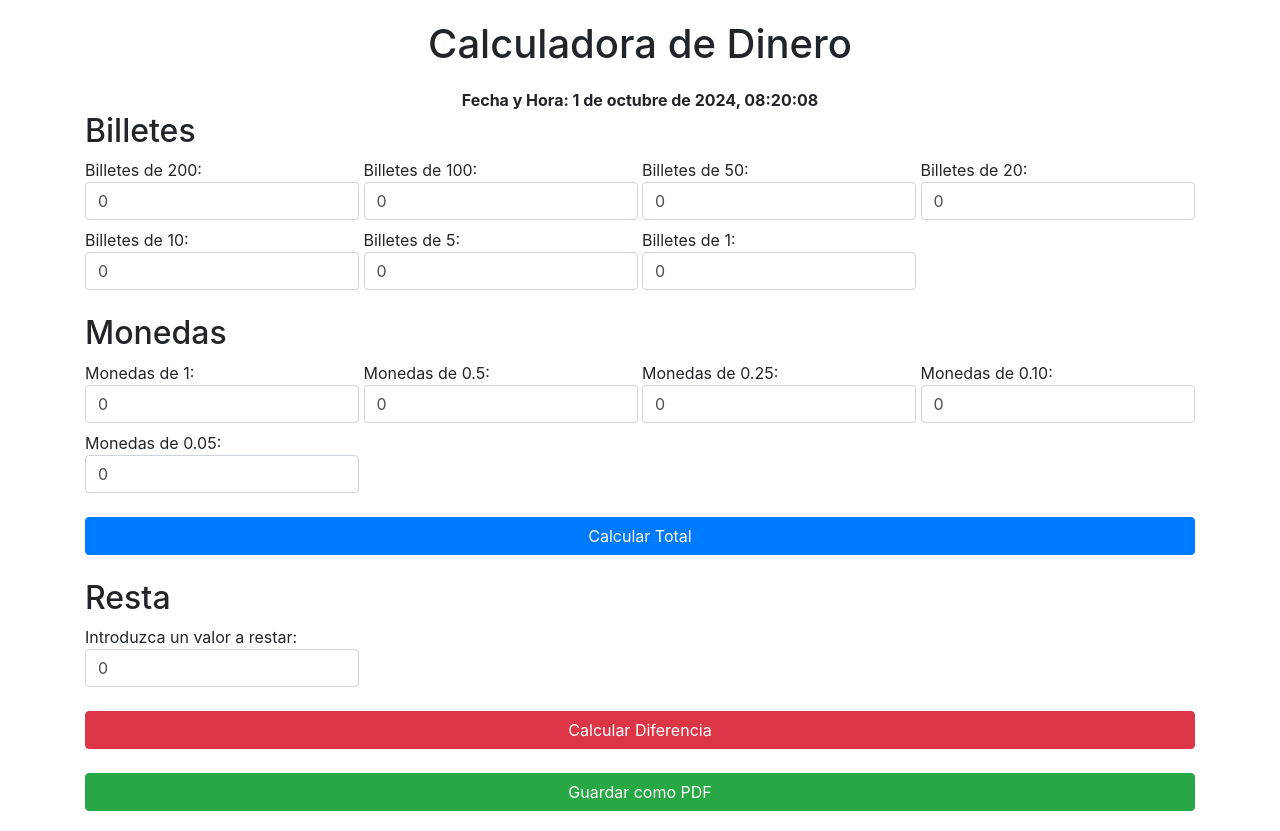
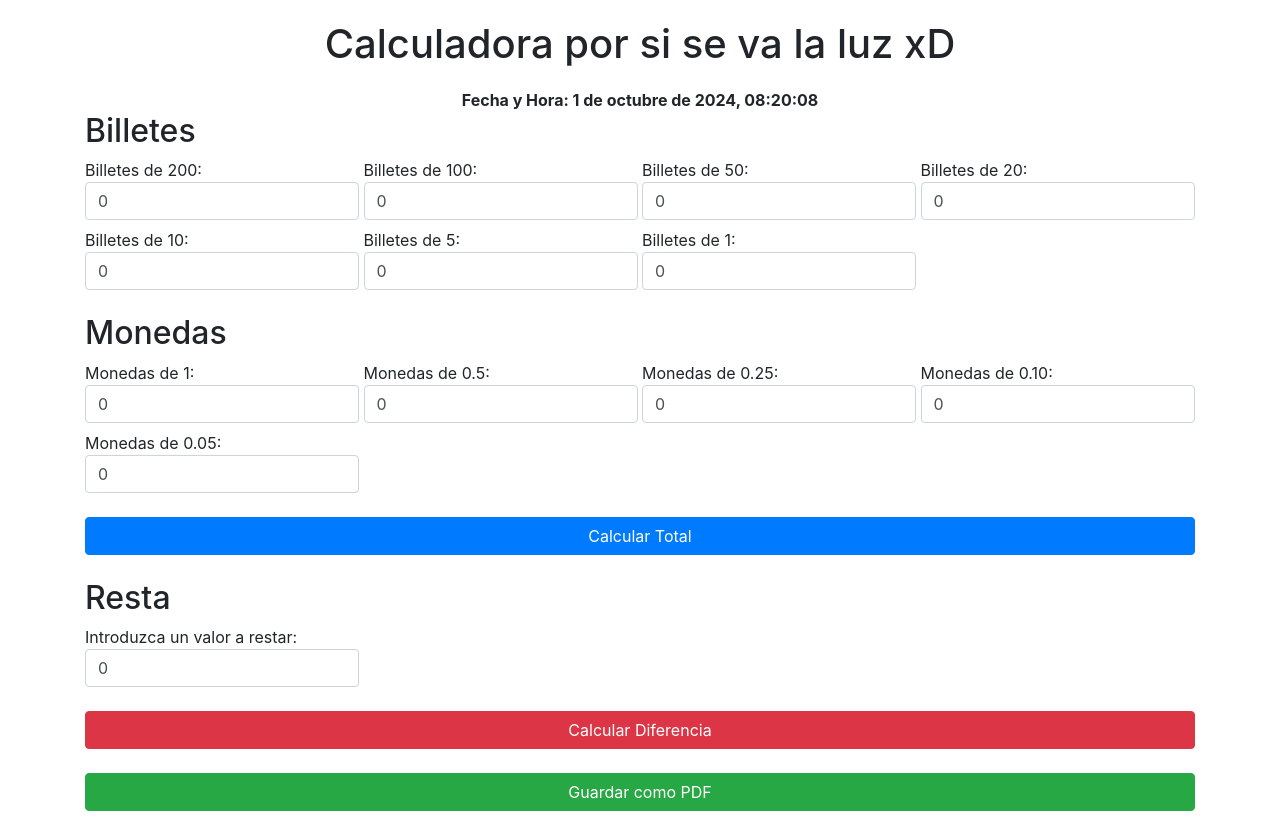
Before and after one commit to Gestrada7/Calc, a plain HTML site: page index.html in a window 1280 px wide. Drawn offline with nearby package versions, Linux system fonts and the light colour scheme.

Commit message:
Update index.html

```diff
--- a/index.html
+++ b/index.html
@@ -23,7 +23,7 @@
 </head>
 <body>
     <div class="container">
-        <h1 class="text-center">Calculadora de Dinero</h1>
+        <h1 class="text-center">Calculadora por si se va la luz xD</h1>
 
         <div id="fechaHora" class="text-center"></div>
 
```
